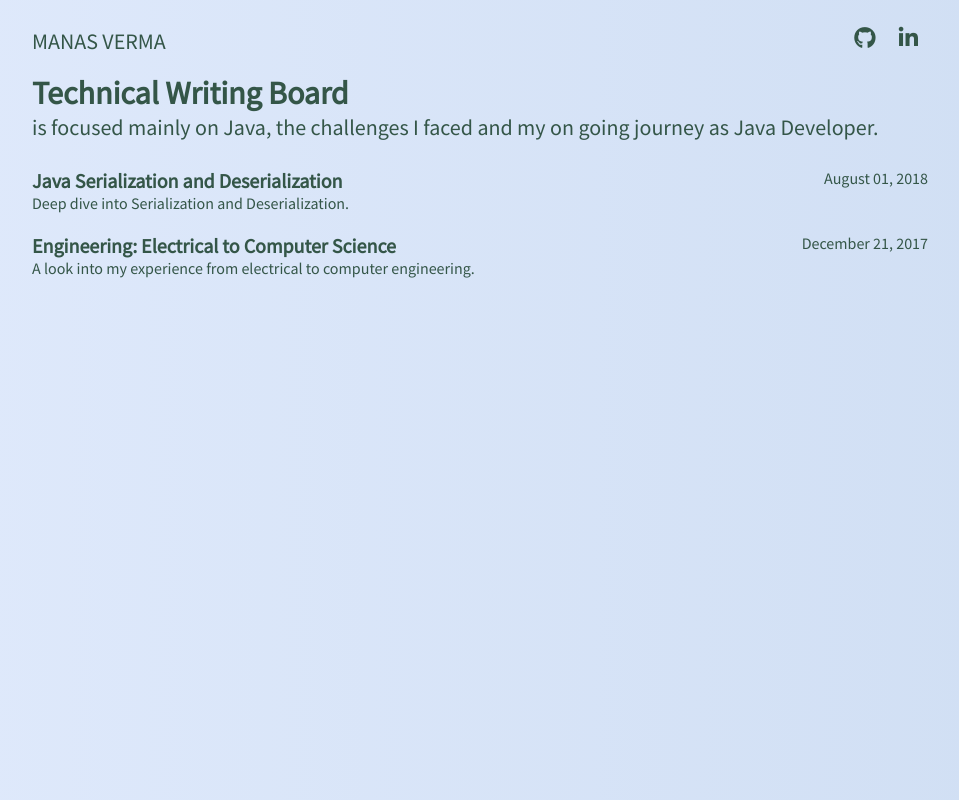
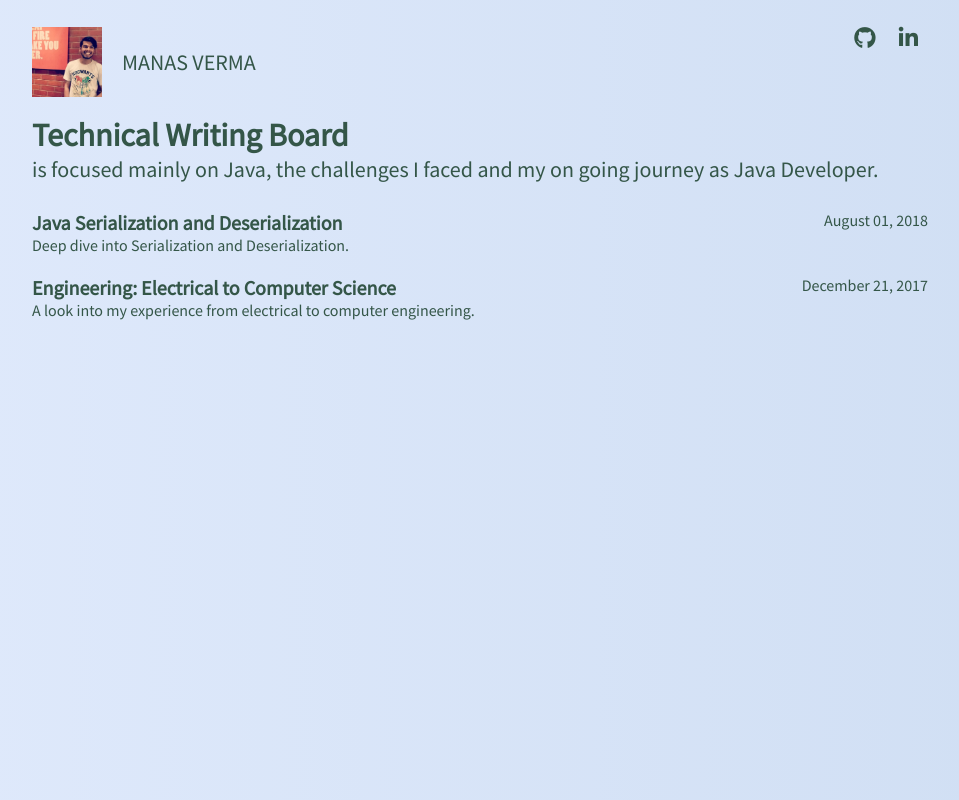
Before and after one commit to manasvrm227/writing-board, a plain HTML site: page index.html in a window 1280 px wide. Shown: the whole page, without its empty margins (160-1119 px from the left). Drawn offline with Linux system fonts and the light colour scheme.

Commit message:
profile picture added

```diff
--- a/css/style.css
+++ b/css/style.css
@@ -2,6 +2,29 @@
   margin: 0;
   padding: 0;
   font-family: "Source Sans Pro", sans-serif;
+}
+
+.profile-container {
+  display: flex;
+  align-items: center;
+}
+
+#title {
+  margin-left: 20px;
+  text-decoration: none;
+  /* color: #39626f; */
+  color: #345648;
+}
+
+.profile {
+  height: 70px;
+  width: 70px;
+}
+
+.photo {
+  height: 70px;
+  width: 70px;
+  background-size: cover;
 }
 
 body {
--- a/index.html
+++ b/index.html
@@ -9,9 +9,12 @@
     <body>
         <div class="wrapper">
             <div class="header">
-                <div >
-                    <a href="/" class="link">
-                        <p class="logo">MANAS VERMA</p>
+                <div class="profile-container">
+                    <div class="profile">
+                        <img src="./img/manas.jpg" alt="profile-picture" class="photo"/>
+                    </div>
+                    <a href="/" id="title">
+                        <h1 class="logo">MANAS VERMA</h1>
                     </a>
                 </div>
                 <div>
```
